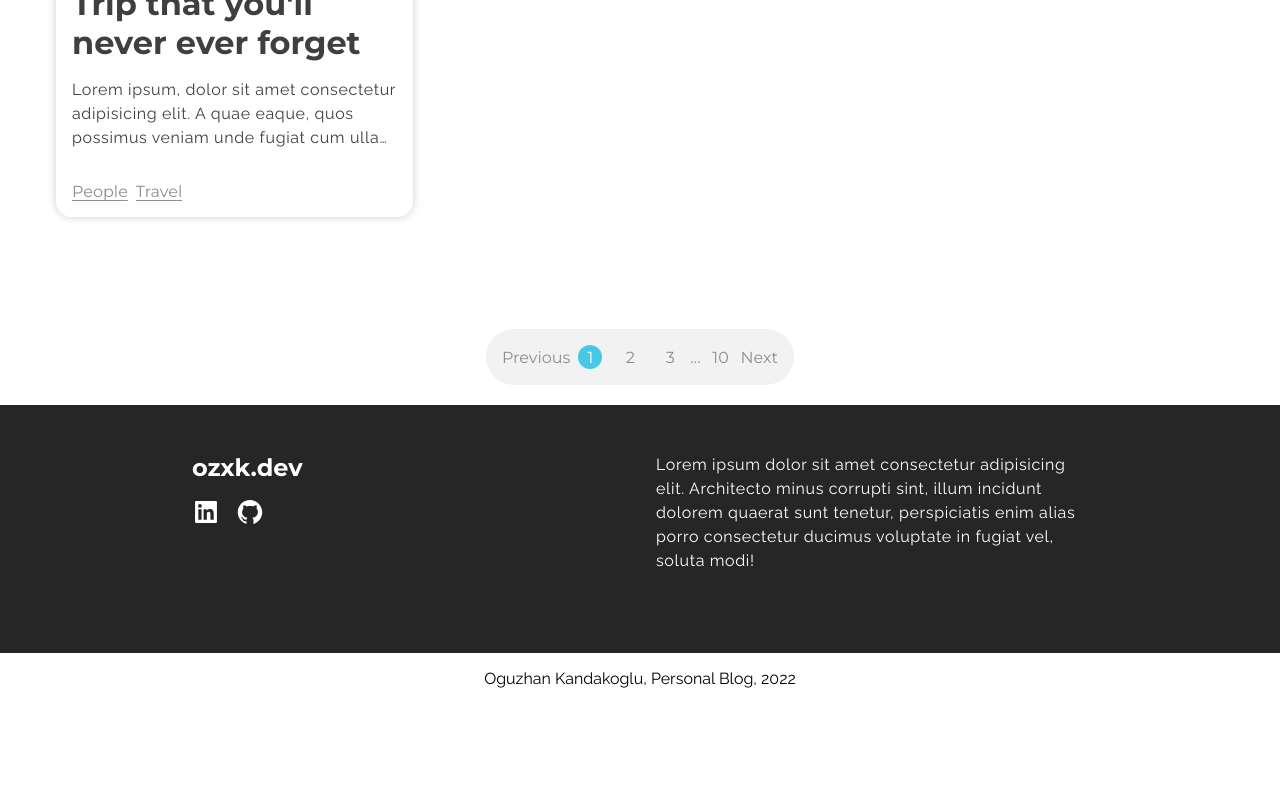
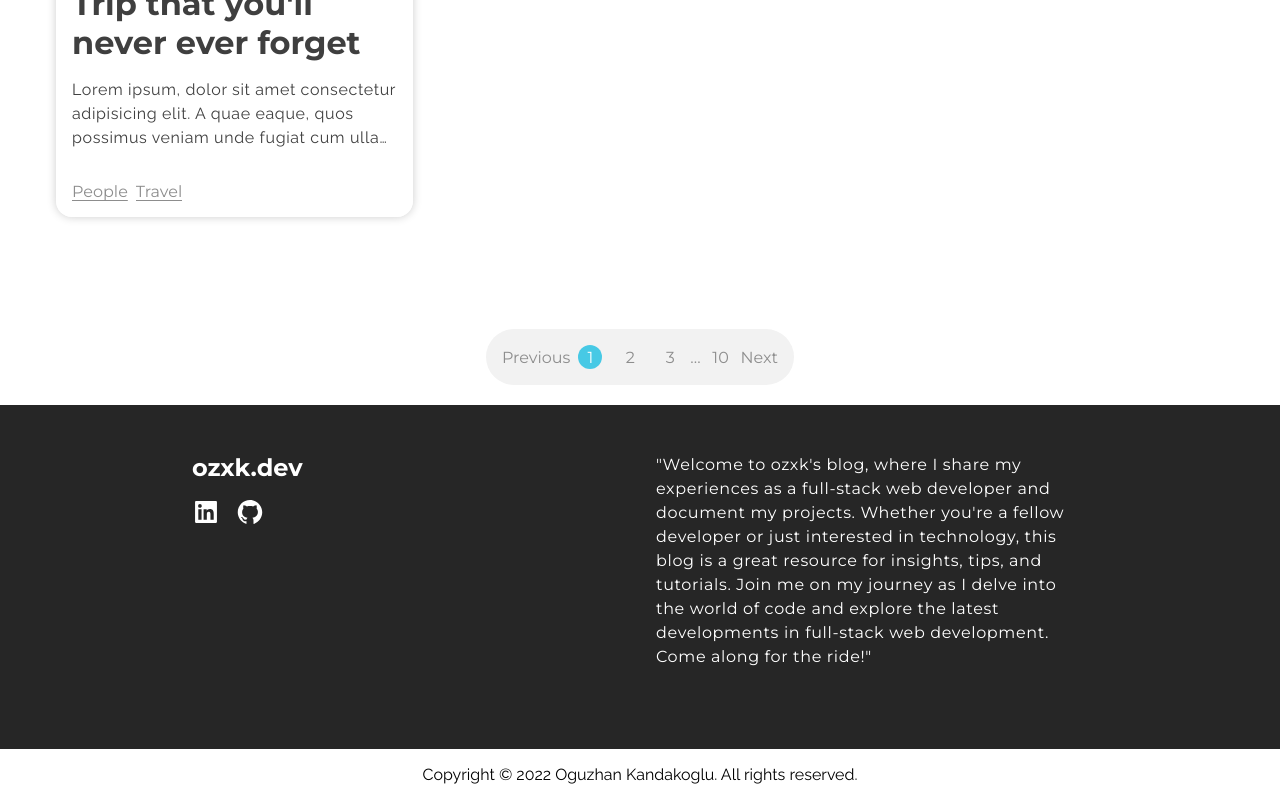
Before and after one commit to Ouzx/ozxkdev, a Next.js app: page / in a window 1280 px wide. Shown: the part 1754-2554 px from the top of the page. Before the commit the page ends 2458 px from the top, so only its background shows below. Built offline with nearby package versions, Linux system fonts and the light colour scheme.

Commit message:
footer text updated

```diff
--- a/src/app/Components/Footer/Bottom/Bottom.tsx
+++ b/src/app/Components/Footer/Bottom/Bottom.tsx
@@ -3,7 +3,7 @@ import styles from "./Bottom.module.scss";
 const Bottom = () => {
   return (
     <div className={styles.container}>
-      <p>Oguzhan Kandakoglu, Personal Blog, 2022</p>
+      <p>Copyright © 2022 Oguzhan Kandakoglu. All rights reserved.</p>
     </div>
   );
 };
--- a/src/app/Components/Footer/Footer.module.scss
+++ b/src/app/Components/Footer/Footer.module.scss
@@ -6,9 +6,8 @@
   color: #fff;
   padding: 2rem;
 
-  p {
-    line-height: 1.5em;
-    letter-spacing: 0.04em;
+  blockquote {
+    @extend %basic-text;
   }
 
   .social {
--- a/src/app/Components/Footer/Footer.tsx
+++ b/src/app/Components/Footer/Footer.tsx
@@ -10,12 +10,14 @@ const Footer = () => {
           <Logo />
           <Social className={styles.social} />
         </div>
-        <p>
-          Lorem ipsum dolor sit amet consectetur adipisicing elit. Architecto
-          minus corrupti sint, illum incidunt dolorem quaerat sunt tenetur,
-          perspiciatis enim alias porro consectetur ducimus voluptate in fugiat
-          vel, soluta modi!
-        </p>
+        <blockquote>
+          "Welcome to ozxk's blog, where I share my experiences as a full-stack
+          web developer and document my projects. Whether you're a fellow
+          developer or just interested in technology, this blog is a great
+          resource for insights, tips, and tutorials. Join me on my journey as I
+          delve into the world of code and explore the latest developments in
+          full-stack web development. Come along for the ride!"
+        </blockquote>
       </div>
     </div>
   );
```
